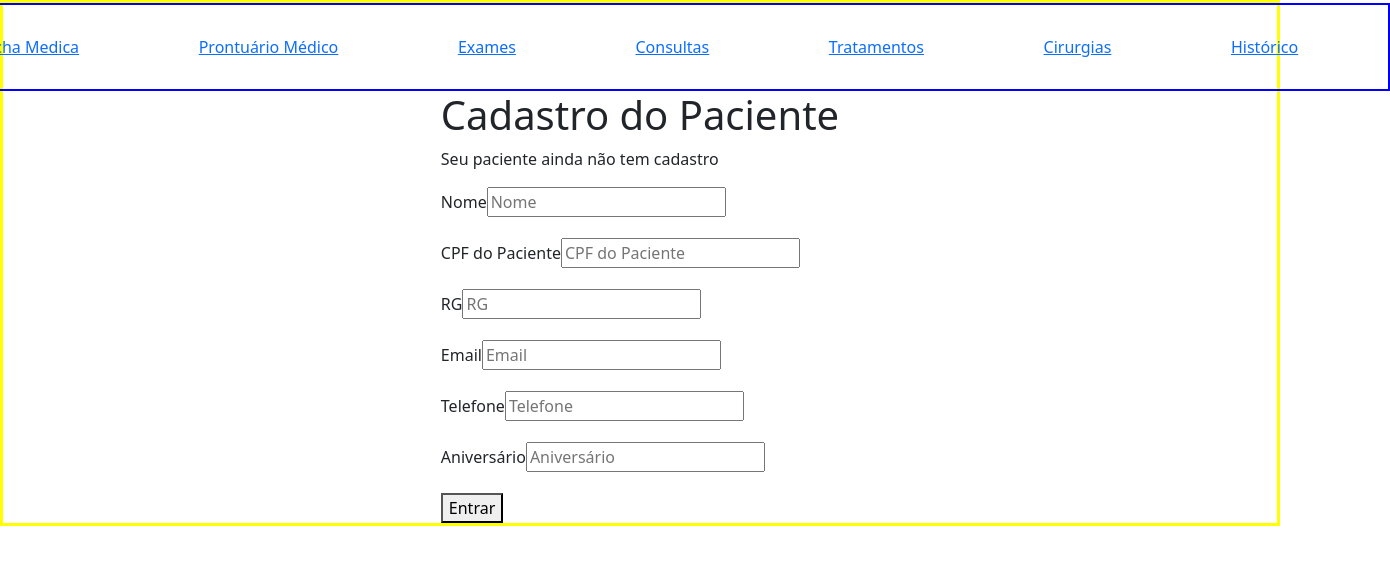
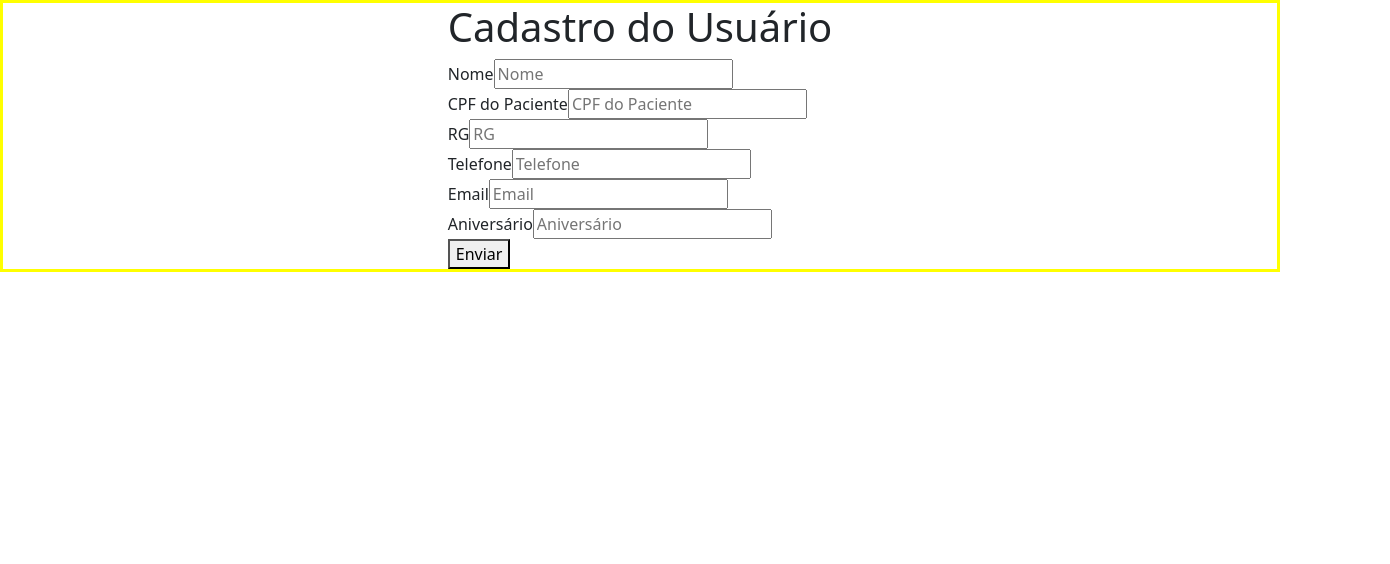
Before and after one commit to cbutuem/Sanitas, a React (Create React App) app: page /CadUsu in a window 1280 px wide. Shown: the top 564 px of the page, 1390 px wide, since content can reach past the window. Built offline with nearby package versions, Linux system fonts and the light colour scheme.

Commit message:
vai uhull

```diff
--- a/src/App.js
+++ b/src/App.js
@@ -9,22 +9,34 @@ import {Exames} from "./Components/Pages/Exames/exames";
 import {Historico} from "./Components/Pages/Historico/historico";
 import {Tratamentos} from "./Components/Pages/Tratamentos/tratamentos";
 import {LoginProf} from "./Components/Login Profissional/LoginProf";
-import {LoginUsuario} from "./Components/Login Usuario/LoginUsuario";
 import {CadProf} from "./Components/Cadastro Profissional/CadProf";
 import {CadUsu} from "./Components/Cadastro Usuario/CadUsu"
 import { useParams } from "react-router-dom";
 import { FichaUser } from "./Components/Pages/FichaUser/FichaUser";
+import { useState } from "react";
+import { useEffect } from "react";
 
 
 
 function App() {
   const params = useParams();
+  const [islogged, setIslogged] = useState();
+  useEffect(() => {
+    if (params.userId){
+      setIslogged(true);
+    }
+    else{
+      setIslogged(false);
+    }
+  },[]);
 
   return(
 
 
 <div className="app">
-   {params.userId !== "" ? <span className= "header"><Navbar/></span> : null}
+
+
+   {islogged ? <span className= "header"><Navbar changeLoggedStatus={setIslogged}/></span> : null}
 
       <Routes className="home">
 
@@ -36,10 +48,9 @@ function App() {
         <Route path="/historico/:userId" element = {<Historico/>}/>
         <Route path="/tratamentos/:userId" element = {<Tratamentos/>}/>
         <Route path="user/:userId" element= {<FichaUser/>}/>
-        <Route path="/" element = {<LoginProf/>}/>
-        <Route path="/LoginUsuario" element = {<LoginUsuario/>}/>
-        <Route path="/CadProf" element = {<CadProf/>}/>
-        <Route path="/CadUsu" element = {<CadUsu/>}/>
+        <Route path="/" element = {<LoginProf changeLoggedStatus={setIslogged}/>}/>
+        <Route path="/CadProf" element = {<CadProf changeLoggedStatus={setIslogged}/>}/>
+        <Route path="/CadUsu" element = {<CadUsu changeLoggedStatus={setIslogged}/>}/>
 
       </Routes>
 </div>
--- a/src/Components/Cadastro Profissional/CadProf.js
+++ b/src/Components/Cadastro Profissional/CadProf.js
@@ -1,10 +1,12 @@
 import {useState} from "react"
 import axios from "axios"
 import styles from "./CadProf.module.css"
+import { useNavigate } from "react-router-dom";
 
 
 
 export function CadProf(){
+    const navigate = useNavigate();
     const [form, setForm]= useState({
         Nome:"",
         CPFdoProf:"",
@@ -40,6 +42,7 @@ export function CadProf(){
           Telefone:"",
           Senha:"",
         })
+        navigate(`/`);
       }
 
     return (
--- a/src/Components/Cadastro Usuario/CadUsu.js
+++ b/src/Components/Cadastro Usuario/CadUsu.js
@@ -1,12 +1,13 @@
 import { useState, useEffect } from "react";
 import axios from "axios"
 import styles from "./CadUsu.module.css"
+import { useNavigate } from "react-router-dom"
 
 
 
 
 export function CadUsu(){
-
+    const navigate = useNavigate();
     const [form, setForm]= useState({
         Nome:"",
         CPFpaciente:"",
@@ -26,15 +27,9 @@ export function CadUsu(){
 
     async function handleSubmit(event){
         event.preventDefault();
-        await axios.put("https://ironrest.herokuapp.com/camila-dante-paciente", form);
-        setForm({
-          Nome:"",
-          CPFpaciente:"",
-          RG:"",
-          Email:"",
-          Telefone:"",
-          Aniversario:"",
-        });
+        await axios.post ("https://ironrest.herokuapp.com/camila-dante-paciente", form);
+        navigate(`/`);
+
       }
 
     return (
@@ -43,52 +38,55 @@ export function CadUsu(){
 
             <span  className={styles.title}>
 
-                <h1>Cadastro do Paciente</h1>
-                <p>Seu paciente ainda não tem cadastro</p>
+                <h1>Cadastro do Usuário</h1>
 
              </span>
 
             <div className={styles.ficha}>
             <form  onSubmit={handleSubmit}>
+            <div className={styles.gerais}>
 
-            <div>
+            <div className={styles.cat}>
 
-                 <div class="mb-3">
-                 <label for="formGroupExampleInput" class="form-label">Nome</label>
-                 <input onChange={handleChange} value={form.Nome} name="Nome" placeholder="Nome" />
-                 </div>
-
-                 <div class="mb-3">
-                 <label for="formGroupExampleInput2" class="form-label">CPF do Paciente</label>
-                 <input onChange = {handleChange} value ={form.CPFpaciente} name="CPFpaciente" placeholder="CPF do Paciente" />
-                 </div>
-
-                 <div class="mb-3">
-                 <label for="formGroupExampleInput2" class="form-label">RG</label>
-                 <input onChange = {handleChange} value ={form.RG} name="RG" placeholder="RG" />
-                 </div>
-
-                 <div class="mb-3">
-                 <label for="formGroupExampleInput" class="form-label">Email</label>
-                 <input onChange={handleChange} value={form.Email} name="Email" placeholder="Email" />
+                 <div className={styles.topic}>
+                 <label className={styles.boxForm} >Nome</label>
+                 <input onChange={handleChange} className={styles.lineBig} value={form.Nome} name="Nome" placeholder="Nome" />
                  </div>
 
 
-                 <div class="mb-3">
-                 <label for="formGroupExampleInput" class="form-label">Telefone</label>
-                 <input onChange={handleChange} value={form.Telefone} name="Telefone" placeholder="Telefone" />
+                 <div className={styles.topic}>
+                 <label className={styles.boxForm} >CPF do Paciente</label>
+                 <input onChange = {handleChange} className={styles.lineMedium} value ={form.CPFpaciente} name="CPFpaciente" placeholder="CPF do Paciente" />
                  </div>
 
-                 <div class="mb-3">
-                 <label for="formGroupExampleInput" class="form-label">Aniversário</label>
-                 <input onChange={handleChange} value={form.Aniversario} name="Aniversario" placeholder="Aniversário" />
+                 <div className={styles.topic}>
+                 <label className={styles.boxForm} >RG</label>
+                 <input onChange = {handleChange} className={styles.lineMedium} value ={form.RG} name="RG" placeholder="RG" />
+                 </div>
+
+                 <div className={styles.topic}>
+                 <label className={styles.boxForm} >Telefone</label>
+                 <input onChange={handleChange} className={styles.lineMedium} value={form.Telefone} name="Telefone" placeholder="Telefone" />
+                 </div>
+
+
+                 <div className={styles.topic}>
+                 <label className={styles.boxForm} >Email</label>
+                 <input onChange={handleChange} className={styles.lineMedium} value={form.Email} name="Email" placeholder="Email" />
+                 </div>
+
+
+                 <div className={styles.topic}>
+                 <label className={styles.boxForm} >Aniversário</label>
+                 <input onChange={handleChange} className={styles.lineMedium} value={form.Aniversario} name="Aniversario" placeholder="Aniversário" />
                  </div>
 
 
 
 
             </div>
-            <button type ="submit" className="botao">Entrar</button>
+            <button type ="submit" className={styles.lineSmall}>Enviar</button>
+            </div>
             </form>
             </div>
 
--- a/src/Components/Login Profissional/LoginProf.js
+++ b/src/Components/Login Profissional/LoginProf.js
@@ -4,7 +4,7 @@ import styles from "./LoginProf.module.css"
 import { useNavigate } from "react-router-dom";
 
 
-export function LoginProf(){
+export function LoginProf(props){
     const navigate = useNavigate();
     const [med, setMed] = useState([]);
     const [user, setUser] = useState([]);
@@ -56,7 +56,8 @@ export function LoginProf(){
         }
         else{
           navigate(`user/${usuario[0]._id}`);
-          console.log("pq n entrou?");
+          props.changeLoggedStatus(true);
+
         }
 
         console.log("ALELUIA");
--- a/src/Components/Login Usuario/LoginUsuario.js
+++ /dev/null
@@ -1,69 +0,0 @@
-import {useState} from "react"
-import axios from "axios"
-import styles from "./LoginUsuario.module.css"
-
-
-
-export function LoginUsuario(){
-    const [form, setForm]= useState({
-        Nome:"",
-        CPFpaciente:"",
-        Senha:"",
-
-      });
-
-      function handleChange (event) {
-        setForm({
-          ...form, [event.target.name]: event.target.value
-       });
-    }
-
-
-    async function handleSubmit(event){
-        event.preventDefault();
-        await axios.get ("https://ironrest.herokuapp.com/camila-dante-paciente", form);
-      }
-
-    return (
-
-        <div className={styles.box}>
-
-            <span  className={styles.title}>
-
-                <h1>Login do Usuário</h1>
-
-             </span>
-
-            <div className={styles.ficha}>
-            <form  onSubmit={handleSubmit}>
-
-            <div>
-
-                 <div class="mb-3">
-                 <label for="formGroupExampleInput" class="form-label">Nome</label>
-                 <input onChange={handleChange} value={form.Nome} name="Nome" placeholder="Nome" />
-                 </div>
-
-
-                 <div class="mb-3">
-                 <label for="formGroupExampleInput2" class="form-label">CPF do Paciente</label>
-                 <input onChange = {handleChange} value ={form.CPFpaciente} name="CPFpaciente" placeholder="CPFpaciente" />
-                 </div>
-
-                 <div class="mb-3">
-                 <label for="formGroupExampleInput2" class="form-label">Senha</label>
-                 <input onChange = {handleChange} value={form.Senha} name="Senha" placeholder="Senha" />
-                 </div>
-
-
-            </div>
-            <button type ="submit" className="botao">Enviar</button>
-            </form>
-            </div>
-
-
-        </div>
-
-
-    )
-}
--- a/src/Components/Pages/FichaUser/FichaUser.js
+++ b/src/Components/Pages/FichaUser/FichaUser.js
@@ -4,39 +4,29 @@ import axios from "axios"
 
 export function FichaUser(){
     const params = useParams();
-    const [user, setUser] = useState([]);
-
+    const [user, setUser] = useState({ ficha: [{Nome:"Teste"}]});
+    console.log(params.userId);
 
     useEffect(() => {
       async function fetchUser() {
         const response = await axios.get(
           `https://ironrest.herokuapp.com/camila-dante-paciente/${params.userId}`
         );
+        console.log(response.data);
         setUser(response.data);
+
       }
       fetchUser();
-    }, [params.userId]);
 
-    const find = user.ficha;
+    }, []);
 
-    //console.log(user.ficha.at(-1).Sexo);
 
+    console.log(user);
     return (
       <>
         <h1>OIIII</h1>
         <h1>{user.Nome}</h1>
         <p>{user.Idade}</p>
-        {/*<p>{find.at(-1).Nome}</p>
-        <p>{find.at(-1).Idade}</p>
-        <p>{find.at(-1).Sexo}</p>
-        <p>{find.at(-1).Peso}</p>
-        <p>{find.at(-1).Altura}</p>
-        <p>{find.at(-1).Doencas}</p>
-        <p>{find.at(-1).Alergias}</p>
-        <p>{find.at(-1).Vacinas}</p>
-        <p>{find.at(-1).HistoricoFamiliar}</p>
-        <p>{find.at(-1).HistoricoVida}</p>
-        <p>{find.at(-1).Medicamentos}</p>*/}
 
 
       </>
```
Also changed, not shown: src/Components/Login Usuario/LoginUsuario.module.css (deleted).
